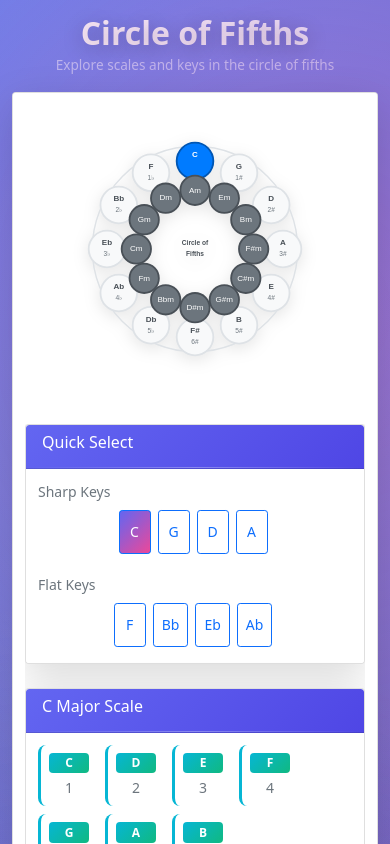
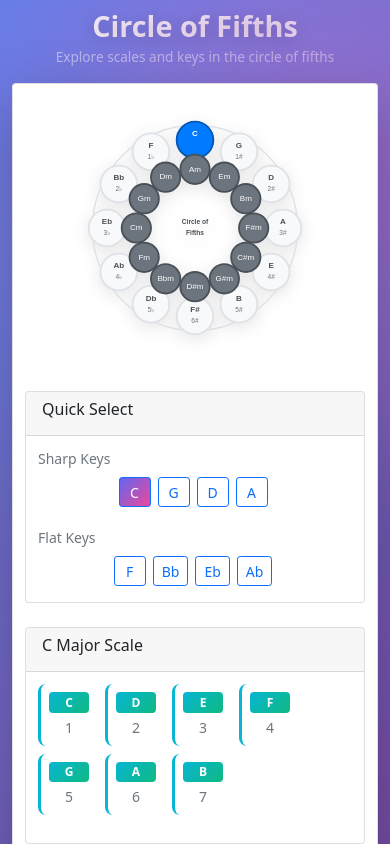
Before and after one commit to goncaloestrelado/proj-acordes, a React (Create React App) app: page / in a window 390 px wide. Shown: the top 844 px of the page. Built offline with nearby package versions, Linux system fonts and the light colour scheme.

Commit message:
Refactor layout and styles for improved responsiveness; update App.js and App.css to enhance footer behavior and content structure.

```diff
--- a/src/App.css
+++ b/src/App.css
@@ -1,4 +1,18 @@
 /* Modern Music Theory App - Improved Design */
+
+/* Global styles for sticky footer */
+html,
+body {
+  height: 100%;
+  margin: 0;
+  padding: 0;
+}
+
+#root {
+  height: 100%;
+  display: flex;
+  flex-direction: column;
+}
 
 /* Color Variables */
 :root {
@@ -30,9 +44,24 @@
 .app-container {
   min-height: 100vh;
   background: var(--bg-purple);
-  padding: 15px 0;
+  padding: 15px 0 0 0; /* Remove bottom padding to let footer handle it */
   position: relative;
   overflow-x: hidden;
+  display: flex;
+  flex-direction: column;
+}
+
+.app-content {
+  flex: 1;
+  display: flex;
+  flex-direction: column;
+  padding-bottom: 15px; /* Add padding to content instead */
+}
+
+/* Ensure Bootstrap rows work with flexbox */
+.app-content .row.flex-grow-1 {
+  flex: 1;
+  display: flex;
 }
 
 .app-container::before {
@@ -74,10 +103,13 @@
   border-radius: 20px;
   overflow: visible; /* Changed to visible to prevent clipping Circle of Fifths */
   backdrop-filter: blur(20px);
-  background: var(--glass-bg);
+  background: rgba(255, 255, 255, 0.95);
   border: 1px solid var(--glass-border);
   position: relative;
   margin: 0 10px;
+  margin-bottom: 20px;
+  min-height: 70vh;
+  flex: 1; /* Allow card to grow and fill available space */
 }
 
 .main-card::before {
@@ -255,8 +287,11 @@
 
 /* Scale Information Panel */
 .scale-info-panel {
-  max-height: 500px;
+  max-height: 100%;
   overflow-y: auto;
+  height: 100%;
+  display: flex;
+  flex-direction: column;
 }
 
 .key-buttons-compact {
@@ -380,7 +415,11 @@
 
 @media (max-width: 768px) {
   .app-container {
-    padding: 10px 0;
+    padding: 10px 0 0 0; /* Remove bottom padding on mobile too */
+  }
+
+  .app-content {
+    padding-bottom: 10px; /* Reduce bottom padding on mobile */
   }
 
   .main-title {
@@ -515,247 +554,3 @@
     padding: 12px !important;
   }
 }
-.card {
-  border: none;
-  box-shadow: var(--shadow-medium);
-  border-radius: 20px;
-  overflow: visible; /* Changed from hidden to visible to prevent clipping */
-  margin-bottom: 24px;
-  backdrop-filter: blur(10px);
-  background: rgba(255, 255, 255, 0.95);
-}
-
-/* Exception for cards that need overflow hidden */
-.card:not(.circle-card) {
-  overflow: hidden;
-}
-
-.card-header {
-  background: linear-gradient(135deg, var(--primary-color), var(--primary-dark));
-  color: white;
-  border: none;
-  font-weight: 700;
-  padding: 20px;
-  position: relative;
-}
-
-.card-header::after {
-  content: "";
-  position: absolute;
-  bottom: 0;
-  left: 0;
-  right: 0;
-  height: 1px;
-  background: linear-gradient(90deg, transparent, rgba(255, 255, 255, 0.3), transparent);
-}
-
-.card-body {
-  background: rgba(255, 255, 255, 0.98);
-  backdrop-filter: blur(15px);
-  padding: 24px;
-}
-
-/* Tab Content */
-.tab-content {
-  border: none;
-}
-
-.tab-pane {
-  padding: 0;
-}
-
-/* Button Enhancements */
-.btn-outline-success {
-  background: rgba(16, 185, 129, 0.1);
-  border: 2px solid var(--success-color);
-  color: var(--success-color);
-  border-radius: 12px;
-  padding: 8px 20px;
-  font-weight: 600;
-  transition: all 0.3s ease;
-  min-height: 44px; /* Touch-friendly minimum size */
-  display: flex;
-  align-items: center;
-  justify-content: center;
-}
-
-.btn-outline-success:hover,
-.btn-outline-success:active {
-  background: var(--success-color);
-  color: white;
-  transform: scale(1.02);
-  box-shadow: 0 4px 15px rgba(16, 185, 129, 0.3);
-}
-
-.btn-outline-secondary {
-  background: rgba(107, 114, 128, 0.1);
-  border: 2px solid #6b7280;
-  color: #6b7280;
-  border-radius: 12px;
-  padding: 10px 24px;
-  font-weight: 600;
-  transition: all 0.3s ease;
-  min-height: 44px; /* Touch-friendly minimum size */
-  display: flex;
-  align-items: center;
-  justify-content: center;
-}
-
-.btn-outline-secondary:hover,
-.btn-outline-secondary:active {
-  background: #6b7280;
-  color: white;
-  transform: scale(1.02);
-}
-
-/* Touch-friendly buttons */
-@media (max-width: 768px) {
-  .btn {
-    min-height: 44px;
-    padding: 12px 16px;
-    font-size: 0.9rem;
-  }
-
-  .key-button-compact {
-    min-height: 44px;
-  }
-}
-
-/* Responsive Design */
-@media (max-width: 768px) {
-  .main-title {
-    font-size: 2.5rem;
-  }
-
-  .key-button {
-    min-width: 70px;
-    font-size: 0.9rem;
-    padding: 10px 12px;
-  }
-
-  .scale-note {
-    font-size: 1rem;
-    padding: 10px 14px;
-  }
-
-  .app-container {
-    padding: 15px 0;
-  }
-
-  .custom-tabs .nav-link {
-    padding: 14px 20px;
-    font-size: 0.9rem;
-  }
-}
-
-@media (max-width: 425px) {
-  .main-title {
-    font-size: 2rem;
-  }
-
-  .key-buttons {
-    justify-content: center;
-  }
-
-  .custom-tabs .nav-link {
-    padding: 12px 16px;
-    font-size: 0.8rem;
-  }
-
-  .card-header {
-    padding: 15px;
-  }
-
-  .card-body {
-    padding: 20px;
-  }
-}
-
-/* Loading Animation */
-@keyframes shimmer {
-  0% {
-    transform: translateX(-100%);
-  }
-  100% {
-    transform: translateX(100%);
-  }
-}
-
-@keyframes float {
-  0%,
-  100% {
-    transform: translateY(0px);
-  }
-  50% {
-    transform: translateY(-10px);
-  }
-}
-
-.loading {
-  animation: float 2s ease-in-out infinite;
-}
-
-/* Mobile Performance Optimizations */
-@media (max-width: 768px) {
-  /* Reduce animation complexity on mobile */
-  .key-group {
-    transition: transform 0.2s ease;
-  }
-
-  .key-group:hover {
-    transform: scale(1.1);
-    filter: none; /* Remove heavy filters on mobile */
-  }
-
-  /* Reduce backdrop blur for better performance */
-  .main-card {
-    backdrop-filter: blur(10px);
-  }
-
-  .card-body {
-    backdrop-filter: blur(5px);
-  }
-}
-
-/* Custom Badge Styles */
-.badge {
-  font-size: 0.75rem;
-  font-weight: 600;
-}
-
-/* Text Color Utilities */
-.text-white-50 {
-  color: rgba(255, 255, 255, 0.8) !important;
-}
-
-/* Glassmorphism Enhancement */
-.glass-effect {
-  background: rgba(255, 255, 255, 0.1);
-  backdrop-filter: blur(20px);
-  border: 1px solid rgba(255, 255, 255, 0.2);
-}
-
-/* Mobile-optimized glass effect */
-@media (max-width: 768px) {
-  .glass-effect {
-    backdrop-filter: blur(10px);
-  }
-}
-
-/* Hover Effects */
-.hover-lift {
-  transition: all 0.3s cubic-bezier(0.4, 0, 0.2, 1);
-}
-
-.hover-lift:hover {
-  transform: translateY(-4px);
-  box-shadow: 0 10px 30px rgba(0, 0, 0, 0.15);
-}
-
-/* Disable hover effects on touch devices */
-@media (hover: none) {
-  .hover-lift:hover {
-    transform: none;
-    box-shadow: none;
-  }
-}
--- a/src/App.js
+++ b/src/App.js
@@ -11,6 +11,7 @@ function App() {
 
   return (
     <Container fluid className="app-container">
+      <div className="app-content">
         <Row className="justify-content-center mb-3">
           <Col xs={12}>
             <h1 className="text-center main-title">Circle of Fifths</h1>
@@ -18,15 +19,15 @@ function App() {
           </Col>
         </Row>
 
-      <Row className="justify-content-center">
+        <Row className="justify-content-center flex-grow-1">
           <Col xs={12} lg={11} xl={10}>
             <Card className="main-card">
               <Card.Body className="p-lg-4 p-3">
                 {/* Unified Music Theory Interface */}
-              <Row className="g-3 g-lg-4">
+                <Row className="g-3 g-lg-4 h-100">
                   {/* Circle of Fifths Section */}
-                <Col xs={12} lg={8} xl={7} className="order-1 order-lg-1">
-                  <Card className="h-100 circle-card">
+                  <Col xs={12} lg={8} xl={7} className="order-1 order-lg-1 d-flex">
+                    <Card className="h-100 circle-card flex-fill">
                       <Card.Header className="d-none d-md-block">
                         <h5 className="mb-0">Interactive Circle of Fifths</h5>
                         <small className="text-muted">Click any key to explore its scale and relationships</small>
@@ -38,8 +39,8 @@ function App() {
                   </Col>
 
                   {/* Scale Information Panel */}
-                <Col xs={12} lg={4} xl={5} className="order-2 order-lg-2">
-                  <div className="scale-info-panel">
+                  <Col xs={12} lg={4} xl={5} className="order-2 order-lg-2 d-flex">
+                    <div className="scale-info-panel flex-fill">
                       {/* Quick Key Selection */}
                       <Card className="mb-4">
                         <Card.Header>
@@ -184,6 +185,7 @@ function App() {
             </Card>
           </Col>
         </Row>
+      </div>
 
       <Footer />
     </Container>
--- a/src/components/Footer/Footer.css
+++ b/src/components/Footer/Footer.css
@@ -3,6 +3,7 @@
   color: white;
   padding: 40px 0 20px;
   margin-top: auto;
+  flex-shrink: 0;
 }
 
 .footer h5 {
--- a/src/index.js
+++ b/src/index.js
@@ -1,15 +1,13 @@
-import React from 'react';
-import ReactDOM from 'react-dom/client';
-import './index.css';
-import App from './App';
-import reportWebVitals from './reportWebVitals';
-import { Footer } from './components/Footer';
+import React from "react";
+import ReactDOM from "react-dom/client";
+import "./index.css";
+import App from "./App";
+import reportWebVitals from "./reportWebVitals";
 
-const root = ReactDOM.createRoot(document.getElementById('root'));
+const root = ReactDOM.createRoot(document.getElementById("root"));
 root.render(
   <React.StrictMode>
     <App />
-    <Footer />
   </React.StrictMode>
 );
 
```
Lines whose indentation alone changed are shown as unchanged.
